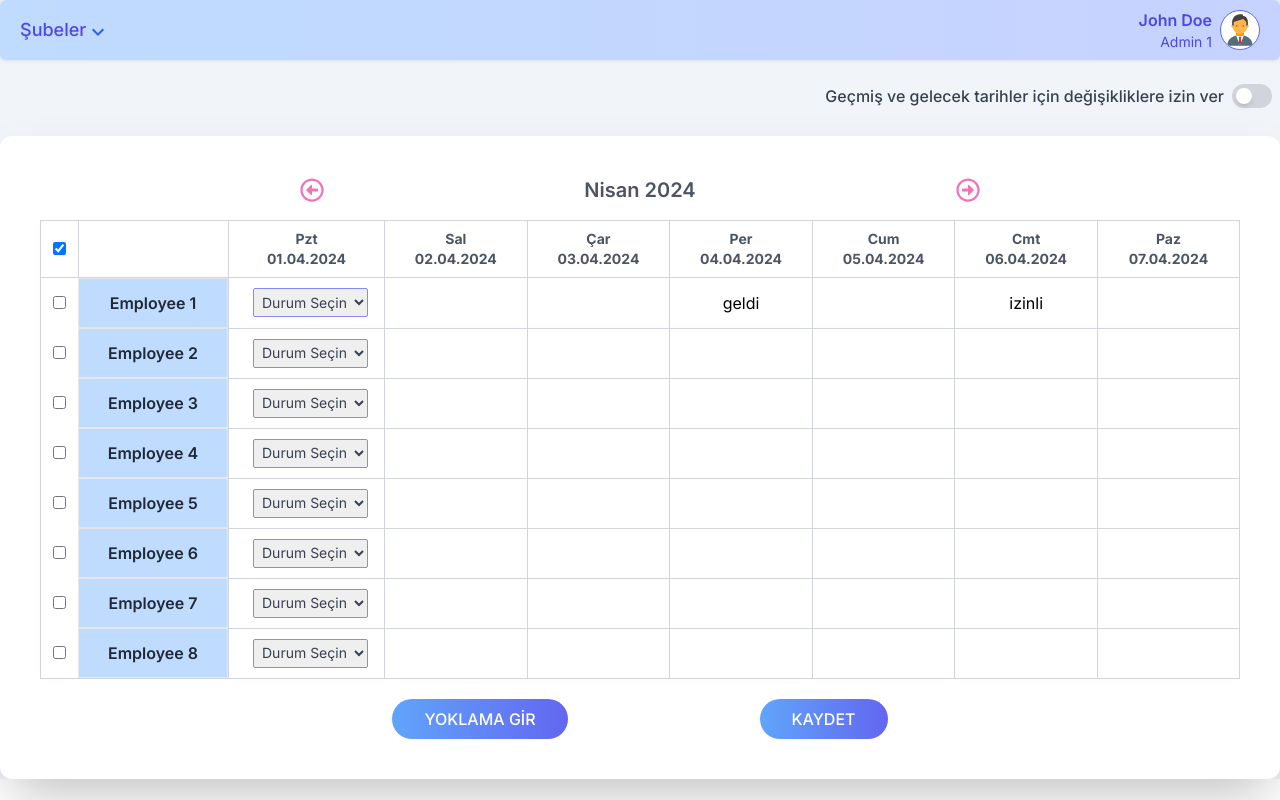
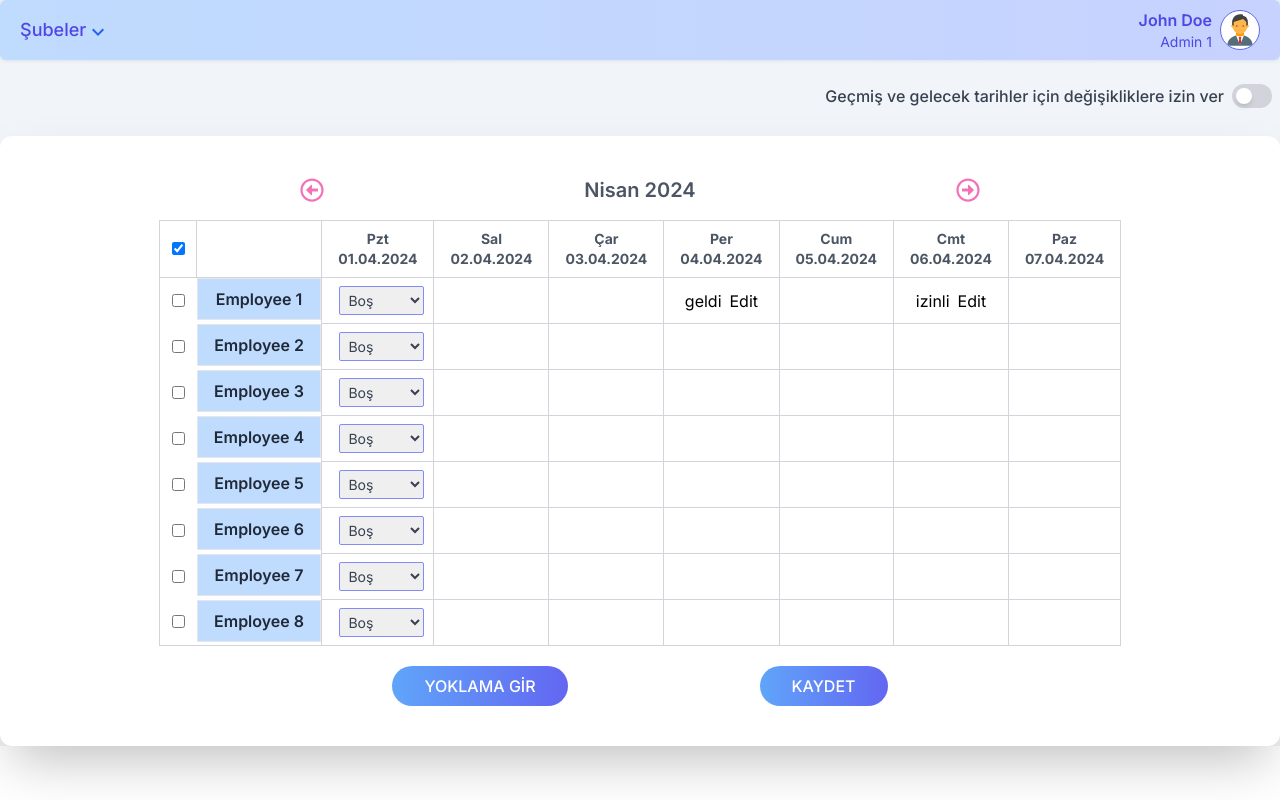
Before and after one commit to gokcetasci/Employee-Attendance-Tracker-Project, a Next.js app: page / in a window 1280 px wide. Built offline with nearby package versions, Linux system fonts and the light colour scheme.

Commit message:
If the attendance status value is not empty, edit mode has been added.

```diff
--- a/components/generalcalendar/index.js
+++ b/components/generalcalendar/index.js
@@ -20,6 +20,7 @@ const GeneralCalendar = ({ allowPastAndFutureChanges }) => {
   const [isAttendanceButtonDisabled, setIsAttendanceButtonDisabled] =
     useState(true);
   const [windowWidth, setWindowWidth] = useState(0);
+  const [editMode, setEditMode] = useState({});
 
   useEffect(() => {
     const handleResize = () => {
@@ -35,6 +36,7 @@ const GeneralCalendar = ({ allowPastAndFutureChanges }) => {
     // useEffect hook'undan temizleme fonksiyonu
     return () => window.removeEventListener("resize", handleResize);
   }, []);
+
   // Yoklama kaydetme işlevi
   const handleSaveAttendance = (employeeId, date, values) => {
     const updatedAdmin = { ...admin };
@@ -69,6 +71,7 @@ const GeneralCalendar = ({ allowPastAndFutureChanges }) => {
       }
       useStore.setState({ admin: updatedAdmin });
     }
+    toggleEditMode(employeeId, date);
   };
 
   // Çalışanın belirli bir tarihte yoklama bilgisini alma
@@ -90,7 +93,9 @@ const GeneralCalendar = ({ allowPastAndFutureChanges }) => {
       .find((employee) => employee.id === employeeId);
     if (employee) {
       const attendance = employee.attendance.find((a) => a.date === date);
-      return attendance ? attendance.explanation : "";
+      if (attendance && attendance.status === "Gelmedi") {
+        return attendance.explanation;
+      }
     }
     return "";
   };
@@ -121,7 +126,6 @@ const GeneralCalendar = ({ allowPastAndFutureChanges }) => {
       }
     }
 
-
     return weekDates;
   };
 
@@ -143,6 +147,7 @@ const GeneralCalendar = ({ allowPastAndFutureChanges }) => {
     setCurrentDate(previousWeek);
   };
 
+  // Sonraki haftaya gitme işlevi
   const goToNextWeek = () => {
     const nextWeek = new Date(currentDate);
     let daysToAdd;
@@ -188,6 +193,7 @@ const GeneralCalendar = ({ allowPastAndFutureChanges }) => {
     setIsAttendanceButtonDisabled(!isAnyEmployeeSelected);
   }, [selectedEmployees]);
 
+  // Pop-up açma fonksiyonu
   const handleOpenPopup = () => {
     const selectedEmployeeNames = Object.keys(selectedEmployees)
       .filter((employeeId) => selectedEmployees[employeeId])
@@ -202,8 +208,18 @@ const GeneralCalendar = ({ allowPastAndFutureChanges }) => {
     setPopupEmployeeNames(selectedEmployeeNames);
     setShowPopup(true);
   };
+
+  // Pop-up kapatma fonksiyonu
   const handleClosePopup = () => {
     setShowPopup(false);
+  };
+
+  // Düzenleme modunu açma fonksiyonu
+  const toggleEditMode = (employeeId, date) => {
+    setEditMode((prevEditMode) => ({
+      ...prevEditMode,
+      [`${employeeId}_${date}`]: !prevEditMode[`${employeeId}_${date}`],
+    }));
   };
 
   return (
@@ -219,13 +235,12 @@ const GeneralCalendar = ({ allowPastAndFutureChanges }) => {
           })}
         </h2>
         <button onClick={goToNextWeek}>
-          {" "}
           <FaRegArrowAltCircleRight className="text-pink-400 w-6 h-6 hover:text-indigo-600 hover:scale-110" />
         </button>
       </div>
 
+     {/* Table */}
       <table className="border-collapse border border-gray-300">
-        {/* Table head */}
         <thead>
           <tr>
             <th className="border border-gray-300">
@@ -264,7 +279,7 @@ const GeneralCalendar = ({ allowPastAndFutureChanges }) => {
                   />
                 </td>
 
-                <td className="w-[150px] h-[50px] bg-blue-200 border px-4 py-2 flex items-center justify-center text-[16px] font-semibold text-gray-800 hover:text-blue-500">
+                <td className="bg-blue-200 border px-4 py-2 flex items-center justify-center text-[16px] font-semibold text-gray-800 hover:text-blue-500">
                   <Link href={`/employee/${employee.id}`}>{employee.name}</Link>
                 </td>
                 {weekDates.map((date, index) => {
@@ -283,11 +298,11 @@ const GeneralCalendar = ({ allowPastAndFutureChanges }) => {
                   return (
                     <td
                       key={index}
-                      className="w-[150px] h-[50px] border border-gray-300 px-4 py-2"
+                      className="border border-gray-300 px-2 py-2"
                     >
                       <div className="flex flex-row gap-2 items-center justify-center">
                         <p>{attendanceStatus}</p>
-                        {explanation && (
+                        {attendanceStatus === "Gelmedi" && explanation && (
                           <div className="relative">
                             <FcInfo
                               className="text-gray-600 cursor-pointer"
@@ -296,7 +311,17 @@ const GeneralCalendar = ({ allowPastAndFutureChanges }) => {
                             />
                           </div>
                         )}
-                        {isClickable && (
+                        {attendanceStatus && (
+                          <button
+                            onClick={() => toggleEditMode(employee.id, date)}
+                          >
+                            Edit
+                          </button>
+                        )}
+
+                        {attendanceStatus === "" &&
+                          !editMode[`${employee.id}_${date}`] &&
+                          isClickable && (
                             <Formik
                               initialValues={{ status: "", explanation: "" }}
                               onSubmit={(values) => {
@@ -306,13 +331,16 @@ const GeneralCalendar = ({ allowPastAndFutureChanges }) => {
                               {({ values, setFieldValue }) => (
                                 <Form className="flex flex-row gap-2 text-sm">
                                   <Field
-                                  className="rounded-sm border border-indigo-400 text-gray-700 outline-none hover:border-indigo-600 p-1"
+                                    className="w-[85px]  rounded-sm border border-indigo-400 text-gray-700 outline-none hover:border-indigo-600 p-1"
                                     as="select"
                                     name="status"
                                     onChange={(e) => {
                                       setFieldValue("status", e.target.value);
                                       if (e.target.value === "Gelmedi") {
-                                      setFieldValue("explanationVisible", true);
+                                        setFieldValue(
+                                          "explanationVisible",
+                                          true
+                                        );
                                       } else {
                                         setFieldValue(
                                           "explanationVisible",
@@ -321,7 +349,7 @@ const GeneralCalendar = ({ allowPastAndFutureChanges }) => {
                                       }
                                     }}
                                   >
-                                  <option value="">Durum Seçin</option>
+                                    <option value="">Boş</option>
                                     <option value="Geldi">Geldi</option>
                                     <option value="Gelmedi">Gelmedi</option>
                                     <option value="İzinli">İzinli</option>
@@ -366,8 +394,11 @@ const GeneralCalendar = ({ allowPastAndFutureChanges }) => {
             ))}
         </tbody>
       </table>
+
       <div className="flex items-center justify-center">
+
         <button
+          id="enterattendancebutton"
           className="bg-gradient-to-r from-blue-400 to-indigo-500 text-white px-8 py-2 rounded-full mt-5 font-medium hover:scale-105 mr-48"
           type="button"
           onClick={handleOpenPopup}
@@ -385,11 +416,13 @@ const GeneralCalendar = ({ allowPastAndFutureChanges }) => {
         )}
 
         <button
+          id="savebutton"
           className="bg-gradient-to-r from-blue-400 to-indigo-500 text-white px-8 py-2 rounded-full mt-5 font-medium hover:scale-105"
           type="submit"
         >
           KAYDET
         </button>
+
       </div>
     </div>
   );
```
Lines whose indentation alone changed are shown as unchanged.
